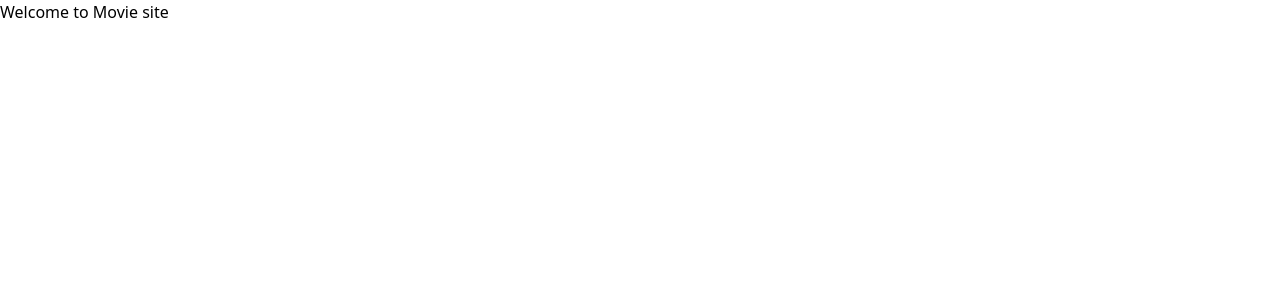
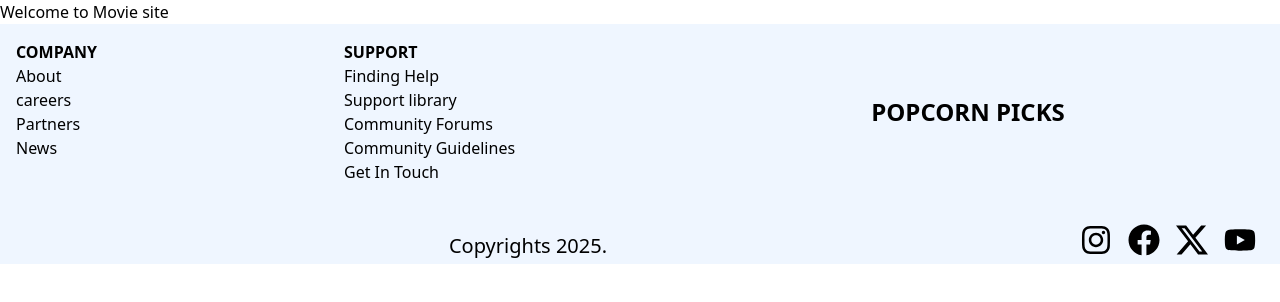
Before and after one commit to Svpriyaa2808/moviesite, a Next.js app: page / in a window 1280 px wide. Shown: the top 302 px of the page. Built offline with nearby package versions, Linux system fonts and the light colour scheme.

Commit message:
adding footer and social icons

```diff
--- a/package.json
+++ b/package.json
@@ -8,12 +8,13 @@
     "start": "next start",
     "lint": "next lint",
     "test": "jest",
-    "test:watch" : "jest --watch"
+    "test:watch": "jest --watch"
   },
   "dependencies": {
     "next": "15.4.6",
     "react": "19.1.0",
-    "react-dom": "19.1.0"
+    "react-dom": "19.1.0",
+    "react-icons": "^5.5.0"
   },
   "devDependencies": {
     "@tailwindcss/postcss": "^4",
--- /dev/null
+++ b/src/app/components/Footer/index.tsx
@@ -0,0 +1,34 @@
+import SocialMediaIcons from "../FooterSocialIcons"
+
+const Footer = () => {
+    return (
+        <footer className="bg-blue-50">
+            <div className="flex justify-evenly md:justify-between ">
+                <div className="m-4 flex-1/2 md:flex-1/4">
+                    <h5 className="font-bold uppercase">company</h5>
+                    <p>About</p>
+                    <p>careers</p>
+                    <p>Partners</p>
+                    <p>News</p>
+                </div>
+                <div className="m-4 flex-1/2 md:flex-1/4">
+                    <h5 className="font-bold uppercase">support</h5>
+                    <p>Finding Help</p>
+                    <p>Support library</p>
+                    <p>Community Forums</p>
+                    <p>Community Guidelines</p>
+                    <p>Get In Touch</p>
+                </div>
+                <div className="m-4 md:flex flex-col justify-center items-center flex-1/2 hidden ">
+                    <h5 className="font-bold uppercase text-2xl ">Popcorn picks</h5>
+                </div>
+            </div>
+            <div className="flex justify-between">
+                <p className="m-8 text-left md:text-center grow md:mb-0 text-xl">Copyrights 2025.</p>
+                <SocialMediaIcons />
+            </div>
+        </footer>
+    )
+}
+
+export default Footer
--- /dev/null
+++ b/src/app/components/FooterSocialIcons/index.tsx
@@ -0,0 +1,15 @@
+import { FaFacebook,FaInstagram,FaYoutube } from "react-icons/fa"
+import { SiX } from "react-icons/si"
+
+const SocialMediaIcons = () => {
+    return(
+        <div className="flex m-4 mb-0">
+            <a href="https://instagram.com/you" target="_blank" className="m-2"><FaInstagram  className="w-6 h-6 md:w-8 md:h-8"/></a>
+            <a href="https://facebook.com/you" target="_blank" className="m-2"><FaFacebook  className="w-6 h-6 md:w-8 md:h-8"/></a>
+            <a href="https://twitter.com/you" target="_blank" className="m-2"><SiX  className="w-6 h-6 md:w-8 md:h-8"/></a>
+            <a href="https://youTube.com/you" target="_blank" className="m-2"><FaYoutube  className="w-6 h-6 md:w-8 md:h-8"/></a>
+        </div>
+    )
+}
+
+export default SocialMediaIcons
--- a/src/app/globals.css
+++ b/src/app/globals.css
@@ -3,3 +3,15 @@
 * {
   box-sizing: border-box;
 }
+
+html {
+  height: 100vh;
+  margin: 0;
+  padding: 0;
+}
+
+body {
+  height: 100%;
+  display: flex;
+  flex-direction: column;
+}
--- a/src/app/layout.tsx
+++ b/src/app/layout.tsx
@@ -1,6 +1,7 @@
 import type { Metadata } from "next";
 import { Geist, Geist_Mono } from "next/font/google";
 import "./globals.css";
+import Footer from "./components/Footer";
 
 const geistSans = Geist({
   variable: "--font-geist-sans",
@@ -29,7 +30,7 @@ export default function RootLayout({
       >
 
         {children}
-
+        <Footer />
       </body>
     </html>
   );
--- a/src/app/movie/page.tsx
+++ b/src/app/movie/page.tsx
@@ -1,13 +1,15 @@
 import MovieDescription from "../components/Movie/MovieDescription"
 import { moviedata } from "../data/movieData"
-
+import Footer from "../components/Footer"
 
 const Movie = () => {
 
     return (
-        <div className=" bg-gray-800">
+        <>
+        <div className="grow bg-gray-800">
            {moviedata.map((item,index) => <MovieDescription key={index} {...item} />)}
         </div>
+        </>
     )
 }
 
--- a/src/app/page.tsx
+++ b/src/app/page.tsx
@@ -1,5 +1,5 @@
 import Header from "./components/Header";
-
+import Footer from "./components/Footer";
 export default function Home() {
   return (
     <>
```
Also changed, not shown: 1 other file (tests, documents, lock files or other folders).
